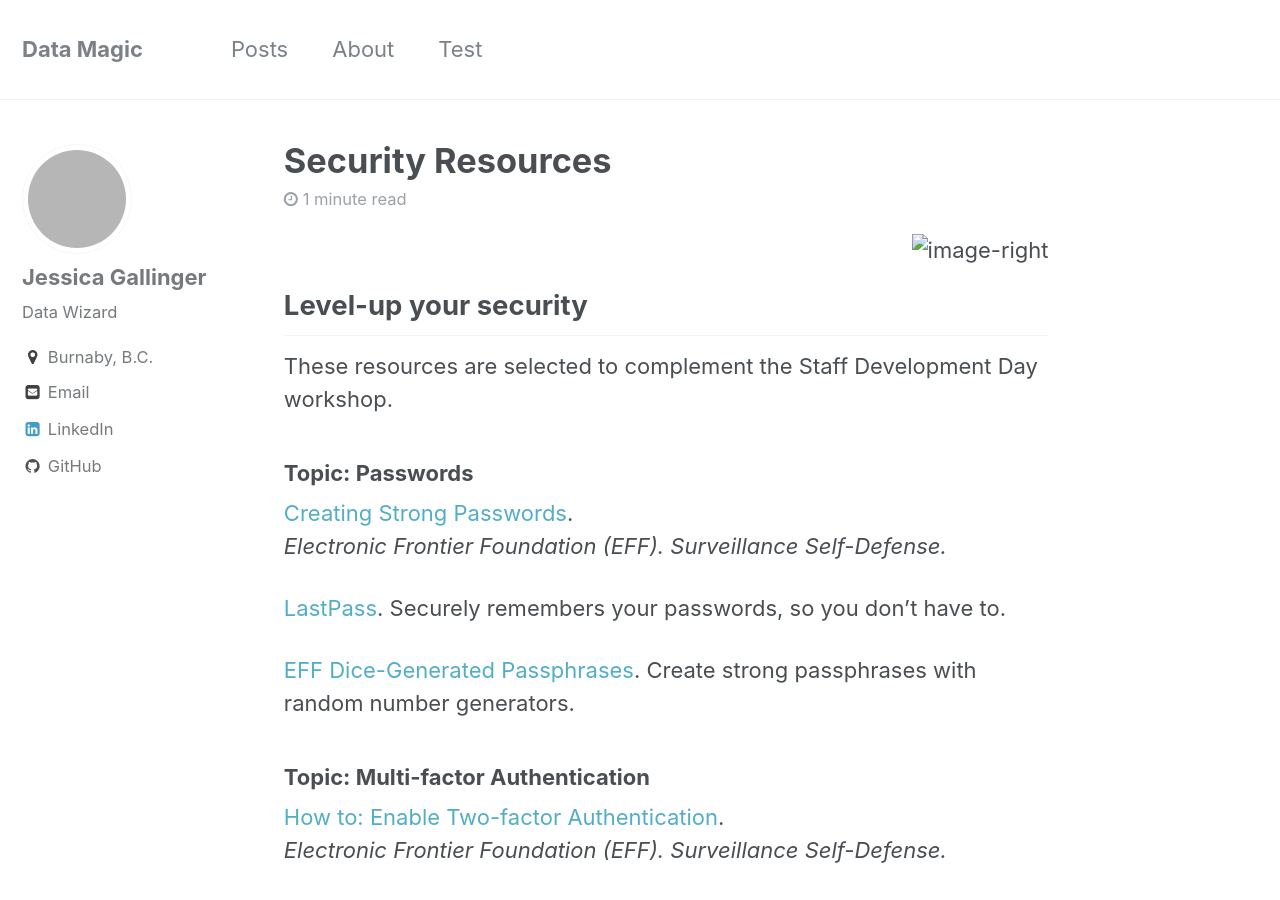
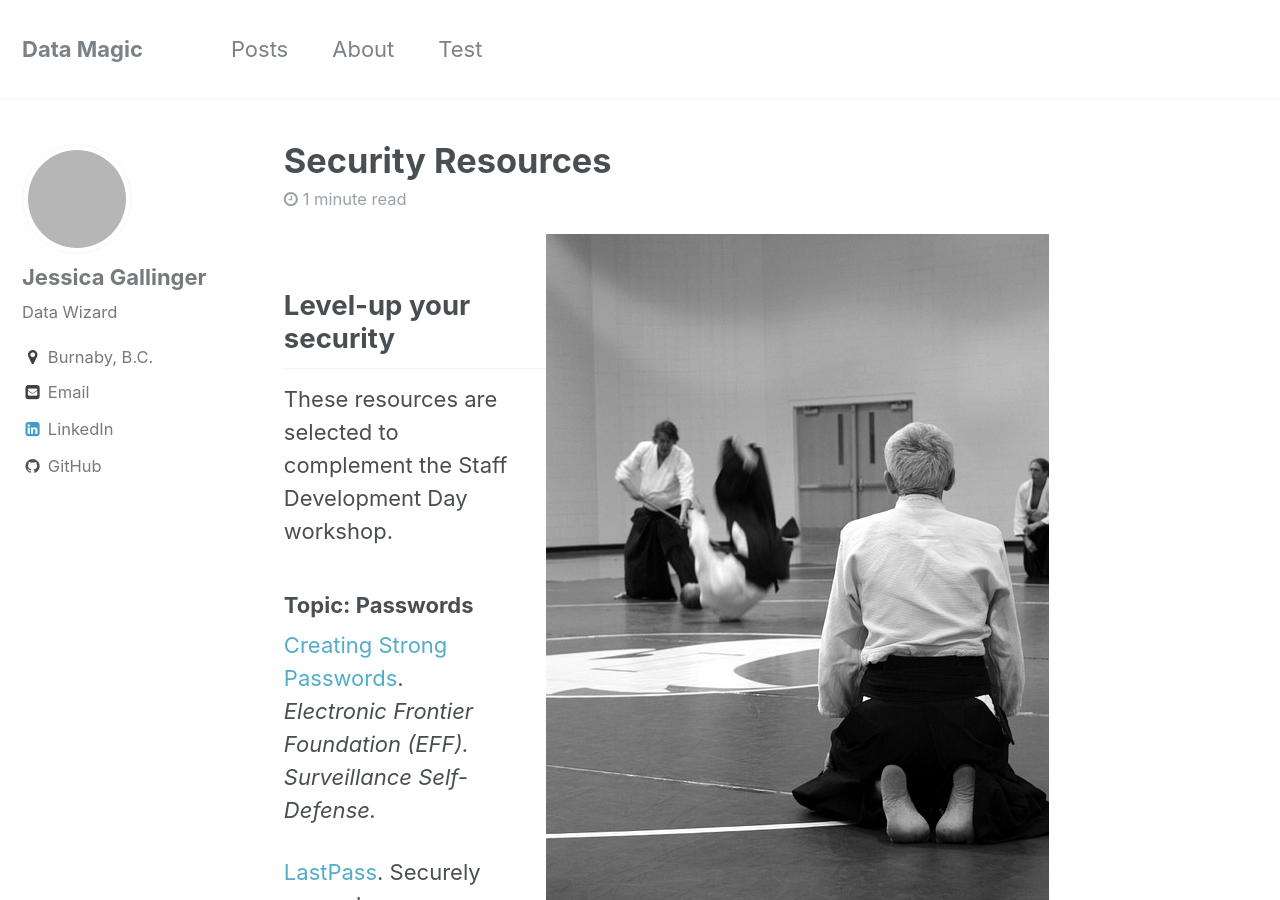
Before and after one commit to gallingerj/gallingerj.github.io, a Jekyll site: the page built from _posts/2017/2017-04-05-security-resources.md, in a window 1280 px wide and 900 px high. Built offline with Jekyll 4.4.1, drawn with Linux system fonts in a browser that asks for light colours; grey boxes are pictures that could not be loaded.

Commit message:
Corrected URL for image

```diff
--- a/_posts/2017/2017-04-05-security-resources.md
+++ b/_posts/2017/2017-04-05-security-resources.md
@@ -6,7 +6,7 @@
 
 ---
 
-![image-right]({{ site.url }}{{ site.baseurl }}/images/aikido-362951_960_720.jpg){: .align-right}
+![image-right]({{ site.url }}{{ site.baseurl }}/assets/images/aikido-362951_960_720.jpg){: .align-right}
 ## Level-up your security
 These resources are selected to complement the Staff Development Day workshop.
 
```
